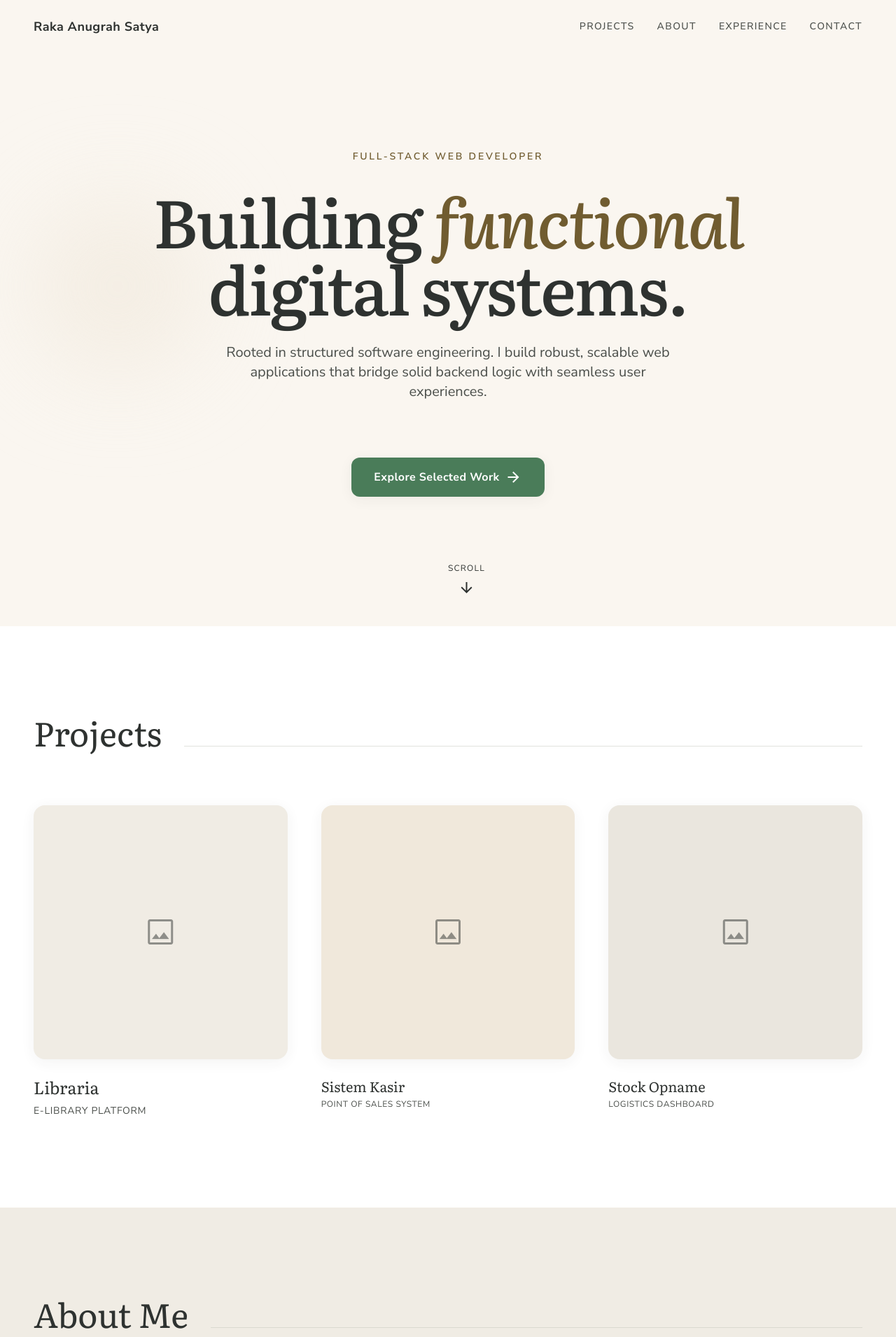
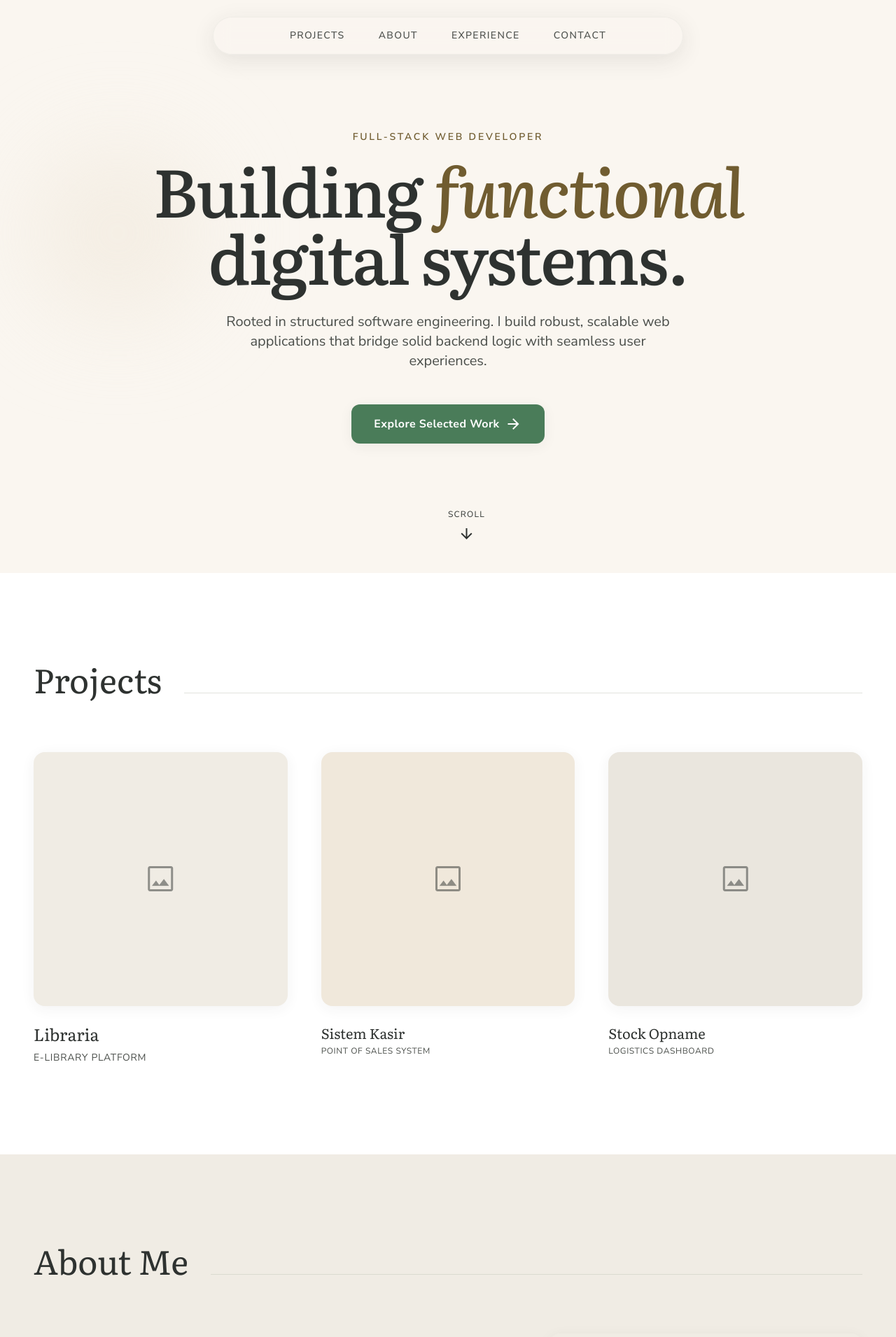
Before and after one commit to kaadutz/portfolio, a React (Vite) app: page / in a window 1280 px wide. Shown: the top 1911 px of the page at 70% size. Built offline with nearby package versions, Linux system fonts and the light colour scheme.

Commit message:
Update App.tsx

```diff
--- a/src/App.tsx
+++ b/src/App.tsx
@@ -1,6 +1,6 @@
-import { useState, useEffect } from 'react';
+import { useState, useEffect, useRef, ReactNode } from 'react';
 
-// Menentukan struktur data untuk list Pengalaman menggunakan TypeScript
+// --- TIPE DATA ---
 interface Experience {
   id: number;
   title: string;
@@ -9,32 +9,74 @@ interface Experience {
   image: string;
 }
 
+interface FadeInSectionProps {
+  children: ReactNode;
+  delay?: string;
+}
+
+// --- KOMPONEN ANIMASI SCROLL ---
+// Komponen ini akan membuat elemen di dalamnya muncul secara halus (fade-in & slide-up) saat di-scroll
+const FadeInSection = ({ children, delay = '0ms' }: FadeInSectionProps) => {
+  const [isVisible, setVisible] = useState(false);
+  const domRef = useRef<HTMLDivElement>(null);
+
+  useEffect(() => {
+    const observer = new IntersectionObserver(entries => {
+      entries.forEach(entry => {
+        if (entry.isIntersecting) {
+          setVisible(true);
+          // Hentikan observasi setelah elemen terlihat agar tidak berkedip saat di-scroll naik-turun
+          observer.unobserve(entry.target);
+        }
+      });
+    });
+
+    const currentRef = domRef.current;
+    if (currentRef) observer.observe(currentRef);
+
+    return () => {
+      if (currentRef) observer.unobserve(currentRef);
+    };
+  }, []);
+
+  return (
+    <div
+      ref={domRef}
+      className={`transition-all duration-1000 ease-out transform ${
+        isVisible ? 'opacity-100 translate-y-0' : 'opacity-0 translate-y-12'
+      }`}
+      style={{ transitionDelay: delay }}
+    >
+      {children}
+    </div>
+  );
+};
+
+// --- KOMPONEN UTAMA ---
 function App(): JSX.Element {
-  // --- STATE UNTUK CAROUSEL EXPERIENCE ---
   const [currentSlide, setCurrentSlide] = useState<number>(0);
 
-  // Data Pengalaman (Tinggal kamu isi bagian image jika sudah ada fotonya)
   const experiences: Experience[] = [
     {
       id: 1,
       title: "Internship (Praktik Kerja Lapangan)",
-      role: "Logistics & Admin at PT. Telkom Akses (Jakarta Utara)",
-      description: "Bertanggung jawab atas prosedur pelaksanaan stock opname dan manajemen logistik untuk perangkat keras/NTE. Memastikan akurasi data inventaris untuk mendukung efisiensi operasional perusahaan.",
-      image: "" // <- Contoh: "/images/telkom.jpg"
+      role: "Logistics & Admin at PT. Telkom Akses",
+      description: "Bertanggung jawab atas prosedur pelaksanaan stock opname dan manajemen logistik untuk perangkat keras/NTE. Memastikan akurasi data inventaris untuk mendukung efisiensi operasional.",
+      image: ""
     },
     {
       id: 2,
       title: "Social Harmony Campaign Project",
       role: "Project Lead & Technical Role",
-      description: "Memimpin produksi proyek video kreatif berjudul 'Jeda Sejenak'. Proyek ini merupakan kampanye sekolah yang bertujuan untuk mempromosikan toleransi dan kehidupan yang harmonis di lingkungan sosial.",
-      image: "" // <- Contoh: "/images/jeda-sejenak.jpg"
+      description: "Memimpin produksi proyek video kreatif berjudul 'Jeda Sejenak'. Proyek ini merupakan kampanye sekolah yang bertujuan untuk mempromosikan toleransi di lingkungan sosial.",
+      image: ""
     },
     {
       id: 3,
       title: "Software Engineering Student",
       role: "SMK Negeri 71 Jakarta",
-      description: "Siswa tingkat akhir jurusan Rekayasa Perangkat Lunak (RPL). Mengembangkan berbagai aplikasi fungsional berbasis web seperti sistem Point of Sales (Kasir) dan platform e-library (Libraria).",
-      image: "" // <- Contoh: "/images/school.jpg"
+      description: "Mengembangkan berbagai aplikasi fungsional berbasis web seperti sistem Point of Sales (Kasir) dan platform e-library (Libraria).",
+      image: ""
     }
   ];
 
@@ -46,84 +88,68 @@ function App(): JSX.Element {
     setCurrentSlide((prev) => (prev === 0 ? experiences.length - 1 : prev - 1));
   };
 
-  // --- EFEK SCROLL NAVBAR ---
-  useEffect(() => {
-    const handleScroll = (): void => {
-      const nav = document.getElementById('main-nav');
-      if (!nav) return;
-
-      if (window.scrollY > 50) {
-        nav.classList.add('shadow-[0_4px_20px_rgba(46,50,48,0.04)]', 'bg-surface-container-lowest');
-        nav.classList.remove('bg-background');
-      } else {
-        nav.classList.remove('shadow-[0_4px_20px_rgba(46,50,48,0.04)]', 'bg-surface-container-lowest');
-        nav.classList.add('bg-background');
-      }
-    };
-
-    window.addEventListener('scroll', handleScroll);
-    return () => window.removeEventListener('scroll', handleScroll);
-  }, []);
-
   return (
     <div className="bg-background text-on-background min-h-screen flex flex-col overflow-x-hidden selection:bg-primary-container selection:text-on-primary-container">
 
-      {/* TopNavBar Component */}
-      <nav className="bg-background dark:bg-background docked full-width top flat no shadows sticky top-0 z-50 transition-all duration-300" id="main-nav">
-        <div className="flex justify-between items-center w-full px-6 md:px-12 py-6 max-w-7xl mx-auto">
-          <a className="font-body text-lg font-bold text-on-background dark:text-on-background tracking-wide hover:opacity-70 transition-opacity duration-200" href="#">
-            Raka Anugrah Satya
-          </a>
-          <ul className="hidden md:flex items-center gap-8 font-label text-sm uppercase tracking-widest">
+      {/* --- FLOATING NAVBAR (CENTERED) --- */}
+      <nav className="fixed top-6 left-1/2 transform -translate-x-1/2 z-50 w-[90%] max-w-2xl transition-all duration-500 animate-[fadeInDown_1s_ease-out]">
+        <div className="bg-background/80 backdrop-blur-md shadow-[0_8px_32px_rgba(46,50,48,0.1)] rounded-full px-6 py-4 flex items-center justify-center border border-outline-variant/20">
+          <ul className="flex items-center gap-6 md:gap-12 font-label text-xs md:text-sm uppercase tracking-widest font-bold">
             <li><a className="text-on-surface-variant hover:text-primary transition-colors duration-300" href="#work">Projects</a></li>
             <li><a className="text-on-surface-variant hover:text-primary transition-colors duration-300" href="#about">About</a></li>
             <li><a className="text-on-surface-variant hover:text-primary transition-colors duration-300" href="#experience">Experience</a></li>
             <li><a className="text-on-surface-variant hover:text-primary transition-colors duration-300" href="#contact">Contact</a></li>
           </ul>
-          <button className="md:hidden text-on-background p-2">
-            <span className="material-symbols-outlined">menu</span>
-          </button>
         </div>
       </nav>
 
       <main className="flex-grow">
-        {/* Hero Section */}
-        <section className="relative pt-20 pb-32 px-6 md:px-12 max-w-7xl mx-auto flex flex-col items-center justify-center min-h-[819px]">
+        {/* --- HERO SECTION --- */}
+        <section className="relative pt-32 pb-32 px-6 md:px-12 max-w-7xl mx-auto flex flex-col items-center justify-center min-h-[819px]">
           <div className="absolute top-1/4 left-10 w-64 h-64 bg-surface-container-low rounded-full mix-blend-multiply filter blur-3xl opacity-70 animate-pulse"></div>
           <div className="absolute bottom-1/4 right-10 w-72 h-72 bg-tertiary-container rounded-full mix-blend-multiply filter blur-3xl opacity-40 animate-pulse" style={{ animationDelay: '2s' }}></div>
+
           <div className="relative z-10 text-center max-w-4xl mx-auto space-y-8">
+            <div className="animate-[fadeInUp_1s_ease-out_0.2s_both]">
               <p className="font-label text-sm uppercase tracking-[0.2em] text-tertiary font-semibold mb-4">
                 Full-Stack Web Developer
               </p>
               <h1 className="font-headline text-5xl md:text-7xl lg:text-8xl font-medium leading-tight text-on-background tracking-tight">
                 Building <span className="italic text-tertiary">functional</span> <br /> digital systems.
               </h1>
+            </div>
+
+            <div className="animate-[fadeInUp_1s_ease-out_0.4s_both]">
               <p className="font-body text-lg md:text-xl text-on-surface-variant max-w-2xl mx-auto leading-relaxed mt-8">
                 Rooted in structured software engineering. I build robust, scalable web applications that bridge solid backend logic with seamless user experiences.
               </p>
               <div className="pt-12">
-              <a className="inline-flex items-center justify-center px-8 py-4 bg-primary text-on-primary rounded-xl font-label font-bold tracking-wide hover:bg-primary-fixed-dim hover:text-on-primary-fixed transition-colors duration-300 shadow-[0_4px_20px_rgba(46,50,48,0.06)] group" href="#work">
+                <a className="inline-flex items-center justify-center px-8 py-4 bg-primary text-on-primary rounded-xl font-label font-bold tracking-wide hover:bg-primary-fixed-dim hover:text-on-primary-fixed transition-all duration-300 shadow-[0_4px_20px_rgba(46,50,48,0.06)] group hover:-translate-y-1" href="#work">
                   Explore Selected Work
                   <span className="material-symbols-outlined ml-2 transform group-hover:translate-x-1 transition-transform">arrow_forward</span>
                 </a>
               </div>
             </div>
+          </div>
+
           <div className="absolute bottom-10 left-1/2 transform -translate-x-1/2 flex flex-col items-center animate-bounce">
             <span className="text-outline text-xs uppercase tracking-widest mb-2 font-label">Scroll</span>
             <span className="material-symbols-outlined text-outline">arrow_downward</span>
           </div>
         </section>
 
-        {/* Projects Section */}
+        {/* --- PROJECTS SECTION --- */}
         <section className="py-32 px-6 md:px-12 bg-surface-container-lowest relative overflow-hidden" id="work">
           <div className="max-w-7xl mx-auto">
+            <FadeInSection>
               <div className="flex items-baseline justify-between mb-20">
                 <h2 className="font-headline text-4xl md:text-5xl text-on-background">Projects</h2>
                 <div className="h-px bg-outline-variant flex-grow ml-8 opacity-50 hidden md:block"></div>
               </div>
+            </FadeInSection>
+
             <div className="grid grid-cols-1 md:grid-cols-3 gap-12">
-
-              {/* Project 1 */}
+              <FadeInSection delay="100ms">
                 <div className="group cursor-pointer">
                   <div className="overflow-hidden rounded-2xl bg-surface-container shadow-[0_4px_20px_rgba(46,50,48,0.06)] mb-6 aspect-square relative bg-surface-variant flex items-center justify-center">
                     <div className="absolute inset-0 bg-gradient-to-t from-black/20 to-transparent z-10 opacity-0 group-hover:opacity-100 transition-opacity duration-500"></div>
@@ -138,8 +164,9 @@ function App(): JSX.Element {
                     <span className="material-symbols-outlined text-tertiary opacity-0 group-hover:opacity-100 transition-opacity transform -translate-x-4 group-hover:translate-x-0 duration-300">north_east</span>
                   </div>
                 </div>
+              </FadeInSection>
 
-              {/* Project 2 */}
+              <FadeInSection delay="300ms">
                 <div className="group cursor-pointer">
                   <div className="overflow-hidden rounded-2xl bg-secondary-container shadow-[0_4px_20px_rgba(46,50,48,0.06)] mb-6 aspect-square relative bg-surface-variant flex items-center justify-center">
                     <div className="absolute inset-0 bg-gradient-to-t from-black/20 to-transparent z-10 opacity-0 group-hover:opacity-100 transition-opacity duration-500"></div>
@@ -154,8 +181,9 @@ function App(): JSX.Element {
                     <span className="material-symbols-outlined text-tertiary opacity-0 group-hover:opacity-100 transition-opacity transform -translate-x-4 group-hover:translate-x-0 duration-300">north_east</span>
                   </div>
                 </div>
+              </FadeInSection>
 
-              {/* Project 3 */}
+              <FadeInSection delay="500ms">
                 <div className="group cursor-pointer">
                   <div className="overflow-hidden rounded-2xl bg-surface-container-high shadow-[0_4px_20px_rgba(46,50,48,0.06)] mb-6 aspect-square relative bg-surface-variant flex items-center justify-center">
                     <div className="absolute inset-0 bg-gradient-to-t from-black/20 to-transparent z-10 opacity-0 group-hover:opacity-100 transition-opacity duration-500"></div>
@@ -170,19 +198,23 @@ function App(): JSX.Element {
                     <span className="material-symbols-outlined text-tertiary opacity-0 group-hover:opacity-100 transition-opacity transform -translate-x-4 group-hover:translate-x-0 duration-300">north_east</span>
                   </div>
                 </div>
-
+              </FadeInSection>
             </div>
           </div>
         </section>
 
-        {/* About Section */}
+        {/* --- ABOUT SECTION --- */}
         <section className="py-32 px-6 md:px-12 bg-surface-container" id="about">
           <div className="max-w-7xl mx-auto">
+            <FadeInSection>
               <div className="flex items-baseline justify-between mb-20">
                 <h2 className="font-headline text-4xl md:text-5xl text-on-background">About Me</h2>
                 <div className="h-px bg-outline-variant flex-grow ml-8 opacity-50 hidden md:block"></div>
               </div>
+            </FadeInSection>
+
             <div className="grid grid-cols-1 md:grid-cols-2 gap-16">
+              <FadeInSection delay="100ms">
                 <div>
                   <p className="font-body text-xl text-on-surface-variant leading-relaxed mb-6">
                     I am a web developer focused on creating structured, efficient, and dynamic digital solutions. My foundation lies in Software Engineering (Rekayasa Perangkat Lunak), where I developed a passion for full-stack architecture.
@@ -191,61 +223,77 @@ function App(): JSX.Element {
                     Based in Jakarta, my technical stack revolves around PHP, MySQL, JavaScript, and modern frameworks like React. From designing relational databases to building responsive interfaces, I approach development as a balanced mix of logic and creativity.
                   </p>
                   <div className="flex flex-col gap-6">
-                  <div className="border-l-2 border-primary pl-6 py-2">
+                    <div className="border-l-2 border-primary pl-6 py-2 hover:border-l-4 transition-all duration-300">
                       <h4 className="font-headline text-xl text-on-background mb-2">Technical Philosophy</h4>
                       <p className="font-body text-on-surface-variant">Code should be clean, maintainable, and serve a clear purpose. Good software solves complex problems through straightforward logic.</p>
                     </div>
                   </div>
                 </div>
+              </FadeInSection>
+
+              <FadeInSection delay="300ms">
                 <div className="flex items-center justify-center lg:justify-end">
-                <div className="w-full max-w-md aspect-[4/5] overflow-hidden rounded-2xl bg-surface-variant shadow-[0_4px_20px_rgba(46,50,48,0.06)] flex flex-col items-center justify-center relative">
-                  <span className="material-symbols-outlined text-6xl text-outline mb-4">account_circle</span>
+                  <div className="w-full max-w-md aspect-[4/5] overflow-hidden rounded-2xl bg-surface-variant shadow-[0_4px_20px_rgba(46,50,48,0.06)] flex flex-col items-center justify-center relative group">
+                    <span className="material-symbols-outlined text-6xl text-outline mb-4 group-hover:scale-110 transition-transform duration-500">account_circle</span>
                     <span className="font-label text-sm text-outline">[ Insert Profile Photo ]</span>
                     <img alt="Raka Anugrah Satya Profile" className="absolute inset-0 w-full h-full object-cover grayscale hover:grayscale-0 transition-all duration-700 opacity-0" src="" />
                   </div>
                 </div>
+              </FadeInSection>
             </div>
           </div>
         </section>
 
-        {/* Expertise Section */}
+        {/* --- EXPERTISE SECTION --- */}
         <section className="py-32 px-6 md:px-12 bg-surface-container-low" id="skills">
           <div className="max-w-7xl mx-auto">
+            <FadeInSection>
               <div className="flex items-baseline justify-between mb-20">
                 <h2 className="font-headline text-4xl md:text-5xl text-on-background">Expertise</h2>
                 <div className="h-px bg-outline-variant flex-grow ml-8 opacity-50 hidden md:block"></div>
               </div>
+            </FadeInSection>
+
             <div className="grid grid-cols-1 md:grid-cols-2 lg:grid-cols-3 gap-8">
-              <div className="bg-surface p-8 rounded-2xl border border-outline-variant/30 hover:border-primary/30 transition-colors duration-300">
+              <FadeInSection delay="100ms">
+                <div className="bg-surface p-8 rounded-2xl border border-outline-variant/30 hover:border-primary/50 hover:shadow-lg hover:-translate-y-2 transition-all duration-500 cursor-default">
                   <span className="material-symbols-outlined text-primary text-3xl mb-4">devices</span>
                   <h3 className="font-headline text-2xl text-on-background mb-3">Frontend Development</h3>
                   <p className="font-body text-on-surface-variant">Building responsive, interactive user interfaces using React, JavaScript, and Tailwind.</p>
                 </div>
-              <div className="bg-surface p-8 rounded-2xl border border-outline-variant/30 hover:border-primary/30 transition-colors duration-300">
+              </FadeInSection>
+
+              <FadeInSection delay="200ms">
+                <div className="bg-surface p-8 rounded-2xl border border-outline-variant/30 hover:border-primary/50 hover:shadow-lg hover:-translate-y-2 transition-all duration-500 cursor-default">
                   <span className="material-symbols-outlined text-primary text-3xl mb-4">dns</span>
                   <h3 className="font-headline text-2xl text-on-background mb-3">Backend Systems</h3>
                   <p className="font-body text-on-surface-variant">Developing secure and efficient server-side logic and APIs utilizing PHP.</p>
                 </div>
-              <div className="bg-surface p-8 rounded-2xl border border-outline-variant/30 hover:border-primary/30 transition-colors duration-300">
+              </FadeInSection>
+
+              <FadeInSection delay="300ms">
+                <div className="bg-surface p-8 rounded-2xl border border-outline-variant/30 hover:border-primary/50 hover:shadow-lg hover:-translate-y-2 transition-all duration-500 cursor-default">
                   <span className="material-symbols-outlined text-primary text-3xl mb-4">database</span>
                   <h3 className="font-headline text-2xl text-on-background mb-3">Database Management</h3>
                   <p className="font-body text-on-surface-variant">Designing normalized relational databases and optimizing queries using MySQL.</p>
                 </div>
+              </FadeInSection>
             </div>
           </div>
         </section>
 
-        {/* Experience Section (Carousel) */}
+        {/* --- EXPERIENCE SECTION (CAROUSEL) --- */}
         <section className="py-32 px-6 md:px-12 bg-surface" id="experience">
           <div className="max-w-5xl mx-auto">
+            <FadeInSection>
               <div className="flex items-baseline justify-between mb-16">
                 <h2 className="font-headline text-4xl md:text-5xl text-on-background">Experience &amp; Roles</h2>
                 <div className="h-px bg-outline-variant flex-grow ml-8 opacity-50 hidden md:block"></div>
               </div>
+            </FadeInSection>
 
-            <div className="relative bg-surface-container-lowest rounded-3xl p-6 md:p-10 shadow-[0_4px_20px_rgba(46,50,48,0.06)] border border-outline-variant/20">
-
-              {/* Image Container for Carousel */}
+            <FadeInSection delay="200ms">
+              <div className="relative bg-surface-container-lowest rounded-3xl p-6 md:p-10 shadow-[0_8px_30px_rgba(46,50,48,0.08)] border border-outline-variant/20 hover:shadow-[0_8px_40px_rgba(46,50,48,0.12)] transition-shadow duration-500">
                 <div className="relative w-full aspect-video md:aspect-[21/9] rounded-2xl overflow-hidden bg-surface-variant mb-8 group">
                   {experiences.map((exp, index) => (
                     <div
@@ -265,22 +313,20 @@ function App(): JSX.Element {
                     </div>
                   ))}
 
-                {/* Navigation Buttons */}
                   <button
                     onClick={prevSlide}
-                  className="absolute left-4 top-1/2 -translate-y-1/2 z-20 w-12 h-12 bg-inverse-surface/40 hover:bg-primary text-white rounded-full flex items-center justify-center backdrop-blur-sm transition-all opacity-0 group-hover:opacity-100"
+                    className="absolute left-4 top-1/2 -translate-y-1/2 z-20 w-12 h-12 bg-inverse-surface/40 hover:bg-primary text-white rounded-full flex items-center justify-center backdrop-blur-sm transition-all opacity-0 group-hover:opacity-100 transform hover:scale-110"
                   >
                     <span className="material-symbols-outlined">chevron_left</span>
                   </button>
                   <button
                     onClick={nextSlide}
-                  className="absolute right-4 top-1/2 -translate-y-1/2 z-20 w-12 h-12 bg-inverse-surface/40 hover:bg-primary text-white rounded-full flex items-center justify-center backdrop-blur-sm transition-all opacity-0 group-hover:opacity-100"
+                    className="absolute right-4 top-1/2 -translate-y-1/2 z-20 w-12 h-12 bg-inverse-surface/40 hover:bg-primary text-white rounded-full flex items-center justify-center backdrop-blur-sm transition-all opacity-0 group-hover:opacity-100 transform hover:scale-110"
                   >
                     <span className="material-symbols-outlined">chevron_right</span>
                   </button>
                 </div>
 
-              {/* Text Description */}
                 <div className="text-center md:text-left min-h-[140px] px-4 md:px-0">
                   <h3 className="font-headline text-3xl text-on-background mb-2">{experiences[currentSlide].title}</h3>
                   <p className="font-label text-sm text-primary font-bold uppercase tracking-widest mb-4">{experiences[currentSlide].role}</p>
@@ -289,7 +335,6 @@ function App(): JSX.Element {
                   </p>
                 </div>
 
-              {/* Dot Indicators */}
                 <div className="flex justify-center md:justify-start gap-3 mt-8 px-4 md:px-0">
                   {experiences.map((_, index) => (
                     <button
@@ -303,28 +348,31 @@ function App(): JSX.Element {
                   ))}
                 </div>
               </div>
-
+            </FadeInSection>
           </div>
         </section>
 
-        {/* Let's Get in Touch Section */}
+        {/* --- CONTACT SECTION --- */}
         <section className="py-32 px-6 md:px-12 bg-secondary-container relative overflow-hidden" id="contact">
           <div className="absolute top-0 right-0 w-96 h-96 bg-tertiary-container rounded-full mix-blend-multiply filter blur-3xl opacity-30 transform translate-x-1/2 -translate-y-1/2"></div>
           <div className="absolute bottom-0 left-0 w-64 h-64 bg-primary-container rounded-full mix-blend-multiply filter blur-3xl opacity-20 transform -translate-x-1/2 translate-y-1/2"></div>
+
           <div className="max-w-4xl mx-auto text-center relative z-10">
+            <FadeInSection>
               <h2 className="font-headline text-5xl md:text-6xl text-on-secondary-container mb-8">Let's build something functional together.</h2>
               <p className="font-body text-xl text-on-surface-variant mb-12 max-w-2xl mx-auto">
                 Whether you need a dynamic web application, a scalable database system, or a functional frontend, I'm ready to collaborate.
               </p>
               <a className="inline-flex items-center justify-center px-10 py-5 bg-primary text-on-primary rounded-xl font-label font-bold text-lg tracking-wide hover:bg-primary-fixed-dim hover:text-on-primary-fixed transition-all duration-300 shadow-lg hover:shadow-xl hover:-translate-y-1" href="mailto:raka.anugrah@example.com">
                 Get in touch
-              <span className="material-symbols-outlined ml-3">mail</span>
+                <span className="material-symbols-outlined ml-3 animate-pulse">mail</span>
               </a>
+            </FadeInSection>
           </div>
         </section>
       </main>
 
-      {/* Footer Component */}
+      {/* --- FOOTER --- */}
       <footer className="bg-inverse-surface dark:bg-inverse-surface full-width flat no shadows">
         <div className="flex flex-col md:flex-row justify-between items-start md:items-center w-full px-6 md:px-12 py-16 gap-8 max-w-7xl mx-auto">
           <div className="space-y-4">
```
Lines whose indentation alone changed are shown as unchanged.
